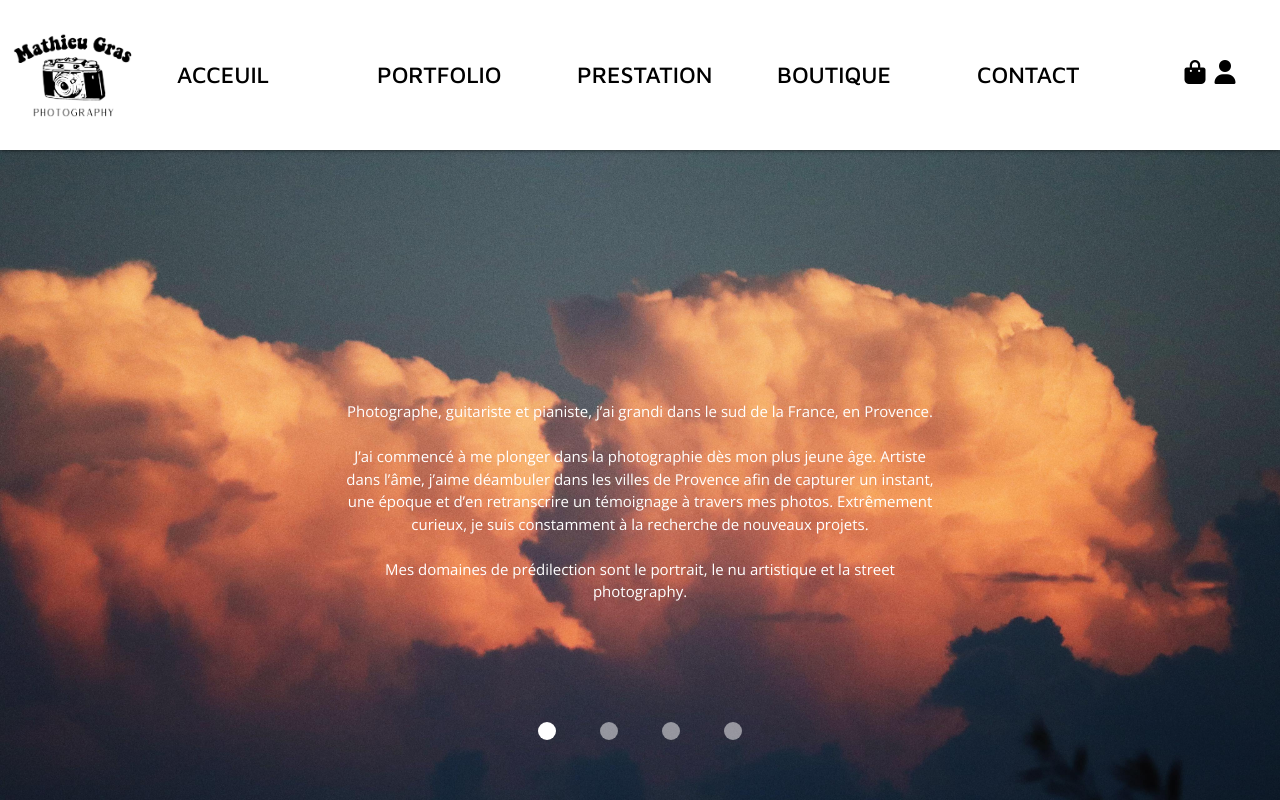
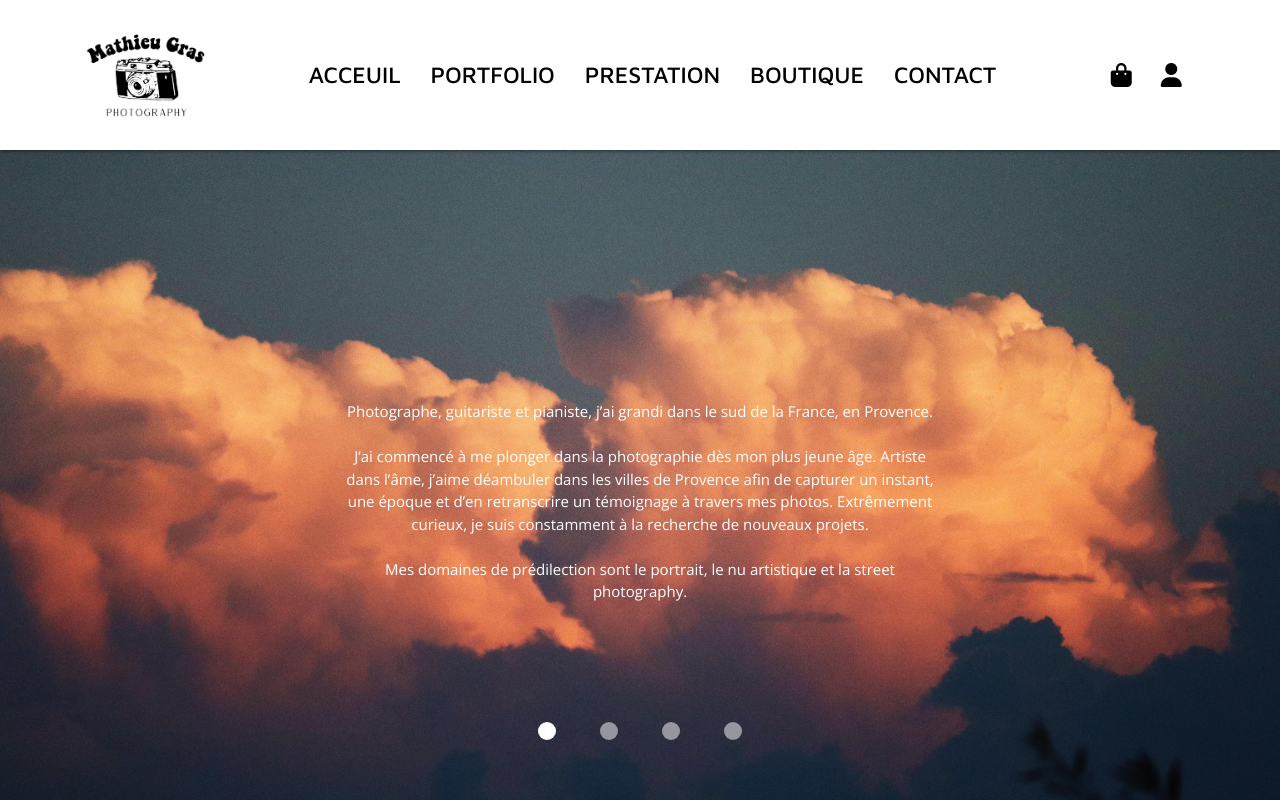
Before and after one commit to Rexignis40/MathieuGras, a PHP site: page /index.php in a window 1280 px wide. Run offline with PHP 8.4, Linux system fonts and the light colour scheme; grey boxes are pictures that could not be loaded.

Commit message:
navbar responsive

```diff
--- a/site/components/header.html
+++ b/site/components/header.html
@@ -1,20 +1,22 @@
-<header class="navBar white">
-  <nav class="navWrapper row">
-        <div class="col l1">
+<header class="navBar">
+  <nav class="navWrapper">
+        <div class="navBarLogo">
           <img src="img/logo.png" alt="appareil photo">
         </div>
-        <div class="list col l10">
-          <ul id="navMobile" class="right hide-on-med-and-down">
-            <li><a href="index.php">ACCEUIL</a></li>
+        <div class="navBarBtn hide-on-med-and-down">
+          <ul>
+            <li><a href="index.php ">ACCEUIL</a></li>
             <li><a href="portfolio.php">PORTFOLIO</a></li>
             <li><a href="prestation.php">PRESTATION</a></li>
             <li><a href="store.php">BOUTIQUE</a></li>
             <li><a href="contact.php">CONTACT</a></li>
           </ul>
         </div>
-        <div class="col l1 navbtn">
-          <li><a href="basket.php"><i class="fa-solid fa-bag-shopping"></i></a></li>
-          <li><a href="user.php"><i class="fa-solid fa-user"></i></a></li>
+        <div class="navBarIcons hide-on-med-and-down">
+          <ul>
+            <li><a href="basket.php"><i class="fa-solid fa-bag-shopping"></i></a></li>
+            <li><a href="user.php"><i class="fa-solid fa-user"></i></a></li>
+          </ul>
         </div>
   </nav>
 </header>
--- a/site/css/style.css
+++ b/site/css/style.css
@@ -16,57 +16,58 @@ body {
 
 
 /* header */
-.navBar{
-    display: flex;
-    justify-content: center;
-}
 
-.navBar .row{
-    margin: 0 !important;
-}
 
 .navWrapper {
     background-color: var(--white);
     display: flex;
     align-items: center;
-    z-index: 1;
+    position: sticky;
+    z-index: 69;
     top: 0;
     height: 150px;
+    margin: 0 !important;
+    justify-content: space-evenly;
 }
+
 .navWrapper img{
     width: 125px;
 }
-
 .navWrapper ul {
     display: flex;
 }
 
-.navWrapper a{
+.navWrapper .navBarBtn a{
     color: var(--black);
     font-size: 23px;
-    width: 200px;
     font-family: var(--fontbold);
 }
 
-.navWrapper a:hover{
+.navWrapper .navBarBtn a:hover{
     font-weight: 700;
     background-color: var(--white);
 }
 
-.navWrapper .navbtn li {
+
+.navWrapper .navBarIcons i{
+    width: 20px;
+    color: var(--black);
     display: flex;
-    width: 30px;
-    height: 30px;
+    align-items: center;
 }
 
-.navWrapper .navbtn {
-    display: flex;
+.navWrapper .navBarIcons a:hover{
+    font-weight: 700;
+    background-color: var(--white);
 }
 
+@media screen and (max-width: 1000px) {
+    .navWrapper .navBarIcons img {
+        display: flex;
+        align-items: center;
 
-
-
-
+    }
+}
 
 
 /* carrousel */
--- a/site/prestation.php
+++ b/site/prestation.php
@@ -5,6 +5,5 @@
 
 
 
-    <?php include('./components/footer.html')?>
 </body>
 </html>
```
